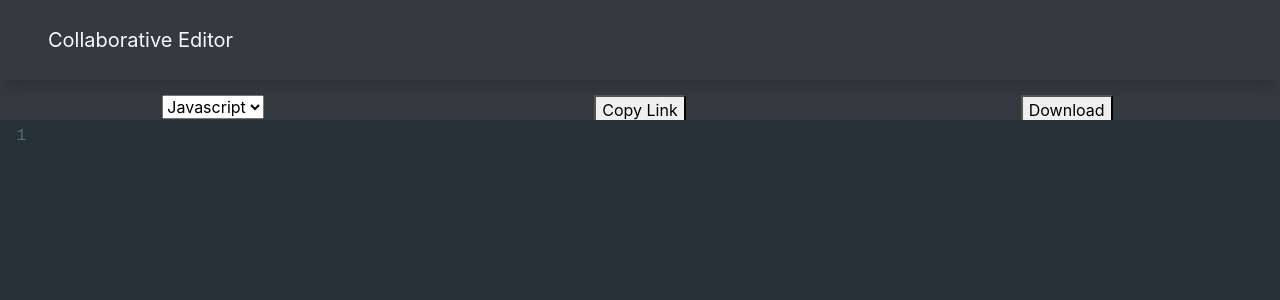
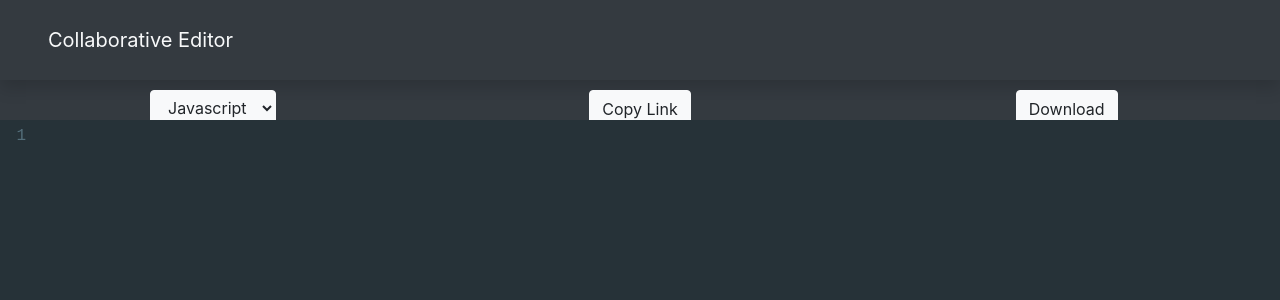
Before and after one commit to sid8491/collaborative_editor, a React (Create React App) app in the folder frontend/: page /editor/1 in a window 1280 px wide. Shown: the top 300 px of the page. Built offline with nearby package versions, Linux system fonts and the light colour scheme; no server answers.

Commit message:
added styling for buttons

```diff
--- a/frontend/src/components/DownloadCode.js
+++ b/frontend/src/components/DownloadCode.js
@@ -3,7 +3,7 @@ import React from 'react'
 function DownloadCode(props) {
     return (
         <div>
-            <button onClick={props.onClick}>Download</button>
+            <button onClick={props.onClick} className='btn btn-light'>Download</button>
         </div>
     )
 }
--- a/frontend/src/components/SelectLanguage.js
+++ b/frontend/src/components/SelectLanguage.js
@@ -3,7 +3,7 @@ import React from 'react'
 function SelectLanguage(props) {
     return (
         <div>
-            <select onChange={(event) => props.onChange(event.target.value)}>
+            <select onChange={(event) => props.onChange(event.target.value)} className='btn btn-light'>
                 <option value="javascript"> Javascript </option>
                 <option value="python"> Python </option>
                 <option value="xml"> HTML </option>
--- a/frontend/src/components/Share.js
+++ b/frontend/src/components/Share.js
@@ -8,11 +8,7 @@ function Share() {
 
     return (
         <div>
-            <button onClick={copyLink}>Copy Link</button>
-
-            <div class="toast" role="alert" aria-live="polite" aria-atomic="true" data-delay="10000">
-                <div role="alert" aria-live="assertive" aria-atomic="true">...</div>
-            </div>
+            <button onClick={copyLink} className='btn btn-light'>Copy Link</button>
         </div>
     )
 }
--- a/frontend/src/index.css
+++ b/frontend/src/index.css
@@ -5,7 +5,7 @@ body {
 .pane {
   height: 5vh;
   text-align: center;
-  padding-top: 15px;
+  padding-top: 10px;
   background-color: #343a40;
 }
 
```
